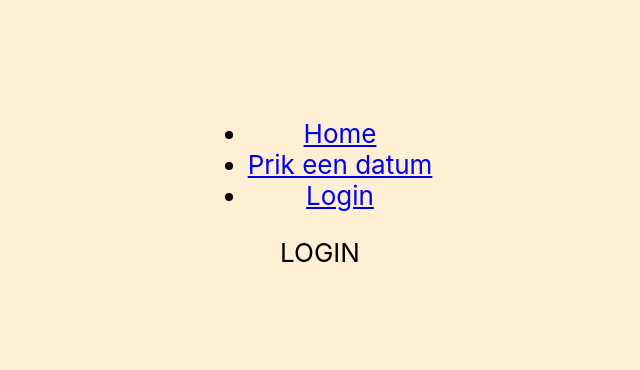
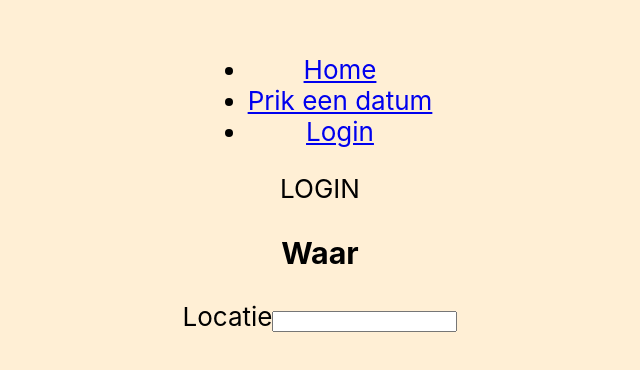
Before and after one commit to Reinoptland/datumpricker, a React (Create React App) app: page /login in a window 1280 px wide. Shown: the part 220-590 px from the top of the page, without its empty margins (320-960 px from the left). Built offline with nearby package versions, Linux system fonts and the light colour scheme.

Commit message:
Put Waar component on Login Page

```diff
--- a/src/App.js
+++ b/src/App.js
@@ -43,7 +43,7 @@ function App() {
             />
           </Route>
           <Route path="/login">
-            <Login />
+            <Login locatie={locatie} setLocatie={setLocatie} />
           </Route>
           <Route path="/">
             <Home />
--- a/src/pages/Login.js
+++ b/src/pages/Login.js
@@ -1,5 +1,12 @@
 import React from "react";
+import Waar from "../components/Waar";
 
-export default function Login() {
-  return <div>LOGIN</div>;
+export default function Login(props) {
+  const { locatie, setLocatie } = props;
+  return (
+    <div>
+      LOGIN
+      <Waar locatie={locatie} setLocatie={setLocatie} />
+    </div>
+  );
 }
```
